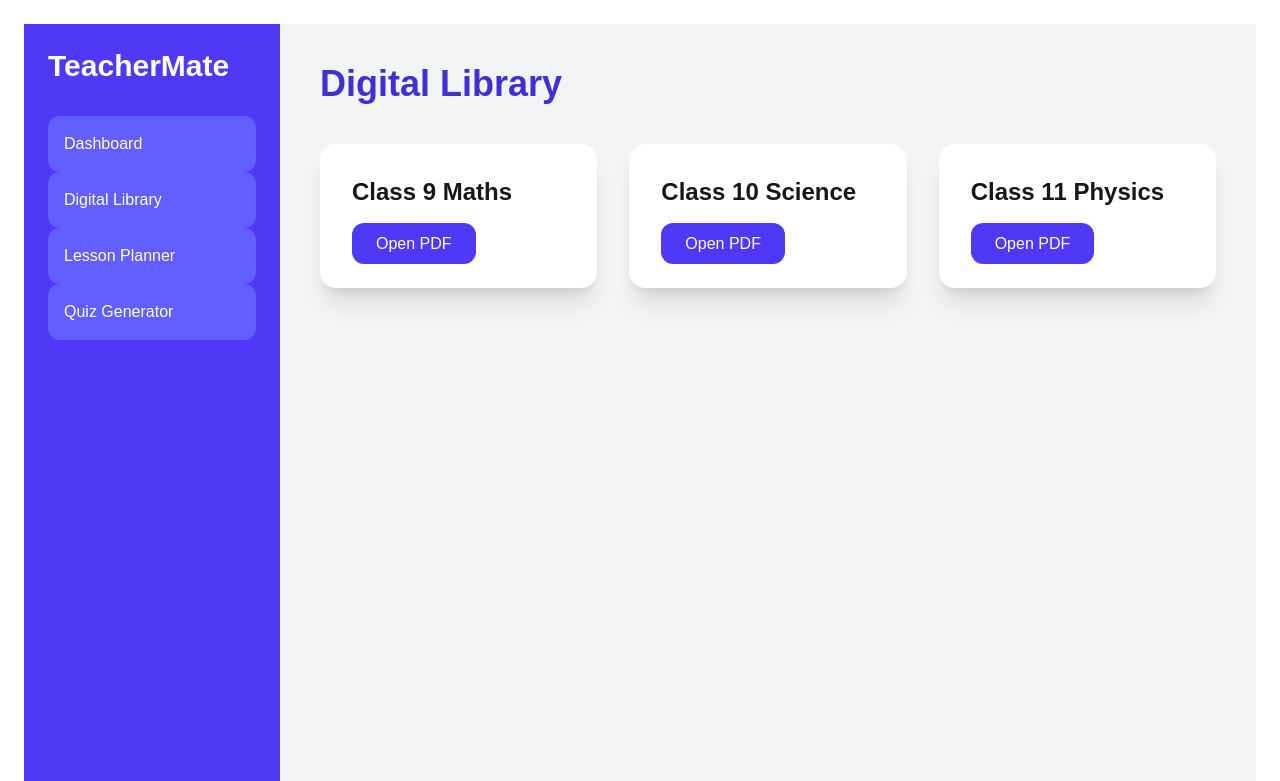
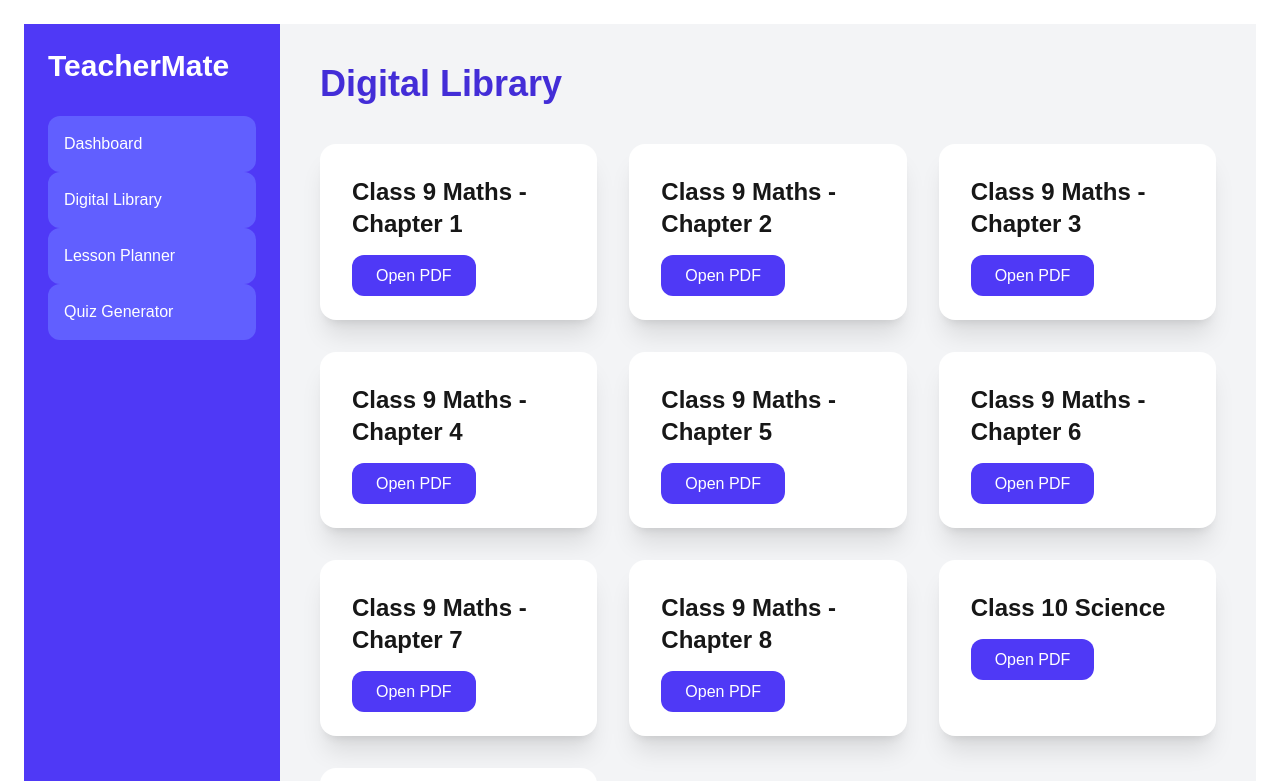
Before and after one commit to shindejjs-ux/teachermate, a Next.js app: page /library in a window 1280 px wide. Shown: the top 781 px of the page. Built offline with nearby package versions, Linux system fonts and the light colour scheme.

Commit message:
Added chapter PDFs

```diff
--- a/app/library/page.tsx
+++ b/app/library/page.tsx
@@ -3,9 +3,37 @@ import Sidebar from "../../components/Sidebar";
 export default function LibraryPage() {
   const books = [
     {
-      title: "Class 9 Maths",
-      link: "https://drive.google.com/file/d/1zdg6Qu0vPLrdwS5w_gHJiXo0C8vSKetf/preview",
-    },
+  title: "Class 9 Maths - Chapter 1",
+  link: "https://drive.google.com/file/d/1nNKlhHLZOm5rTzDwTI0RatpFsRJ-aa_j/preview"
+},
+{
+  title: "Class 9 Maths - Chapter 2",
+  link: "https://drive.google.com/file/d/1BNXy9eEUNV1OxVrpuhwM8WIwuMS0HaYC/preview",
+},
+{
+  title: "Class 9 Maths - Chapter 3",
+  link: "https://drive.google.com/file/d/1FQSlleeDWQmI2ZJHOMmpvwVk3k8xVBuX/preview",
+},
+{
+  title: "Class 9 Maths - Chapter 4",
+  link: "https://drive.google.com/file/d/1v3h_t0BbeNrfD_MLr1KMLAekvNfLy6ne/preview",
+},
+{
+  title: "Class 9 Maths - Chapter 5",
+  link: "https://drive.google.com/file/d/1Fnpo_R792MG-hw_eLgBpqypjq5P_kOMH/preview",
+},
+{
+  title: "Class 9 Maths - Chapter 6",
+  link: "https://drive.google.com/file/d/1e6WxOLxmryjdpZtaCcYIjhA88UkCnXi0/preview",
+},
+{
+  title: "Class 9 Maths - Chapter 7",
+  link: "https://drive.google.com/file/d/1kjEOpOslG7qnniWBHjEPMKU9qx4drj3s/preview",
+},
+{
+  title: "Class 9 Maths - Chapter 8",
+  link: "https://drive.google.com/file/d/10R76JmS3Jk8gO1a2p6_OqLFPY4ZJ904d/preview",
+},
 
     {
       title: "Class 10 Science",
```
